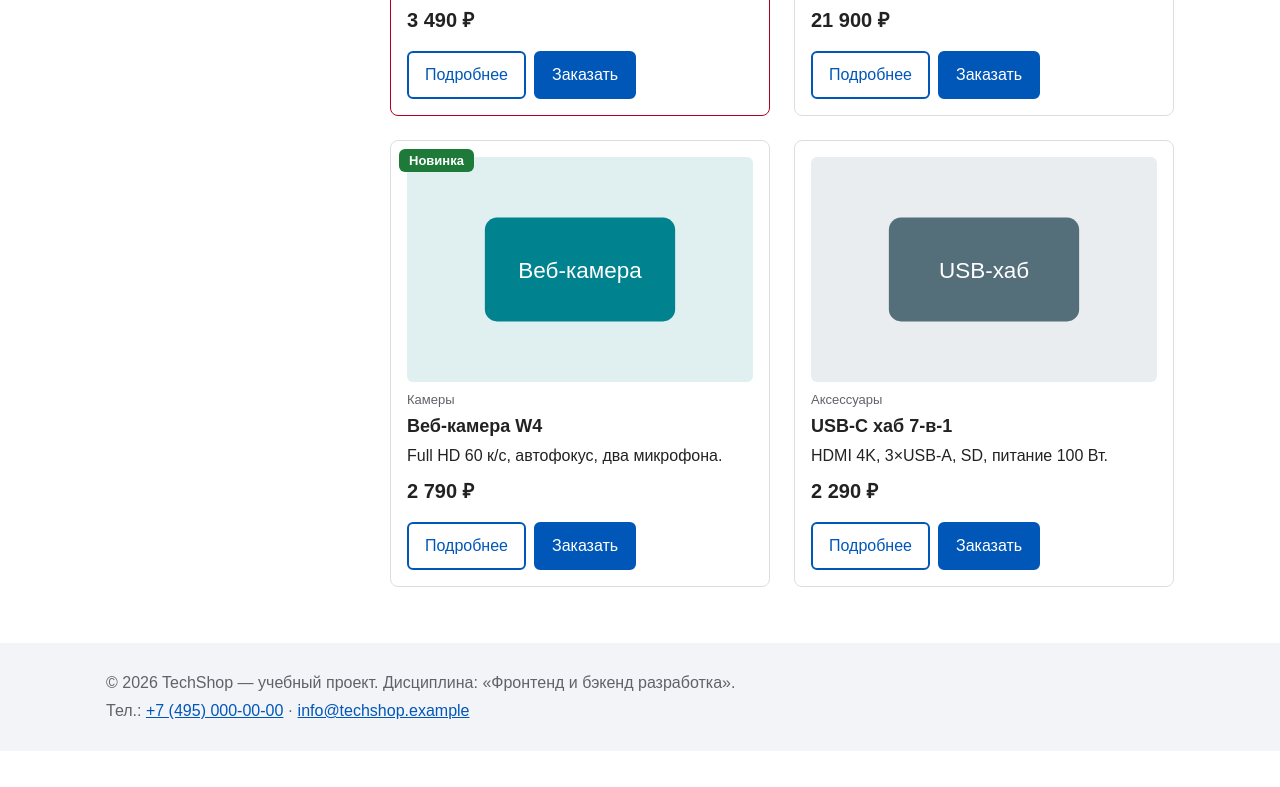
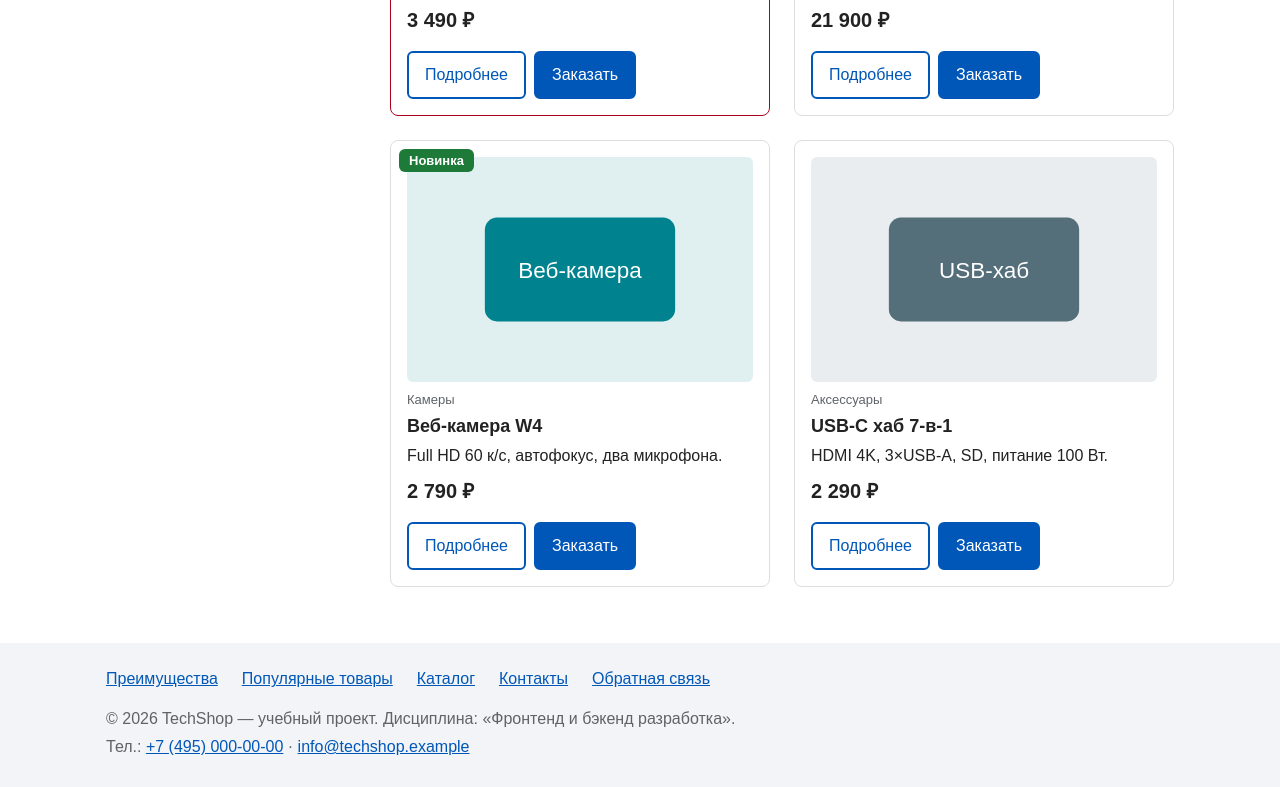
Before and after one commit to Sysoev973/FBR, a plain HTML site: page catalog.html in a window 1280 px wide. Shown: the part 1049-1836 px from the top of the page. Before the commit the page ends 1800 px from the top, so only its background shows below. Drawn offline with Linux system fonts and the light colour scheme.

Commit message:
fix: prepare HTML CSS project for submission

```diff
--- a/catalog.html
+++ b/catalog.html
@@ -142,6 +142,15 @@
 
   <footer class="site-footer" id="contacts">
     <div class="site-footer__inner">
+      <nav class="site-footer__nav" aria-label="Навигация в подвале">
+        <ul class="site-footer__list">
+          <li class="site-footer__item"><a class="site-footer__link" href="index.html#advantages">Преимущества</a></li>
+          <li class="site-footer__item"><a class="site-footer__link" href="index.html#popular">Популярные товары</a></li>
+          <li class="site-footer__item"><a class="site-footer__link" href="catalog.html">Каталог</a></li>
+          <li class="site-footer__item"><a class="site-footer__link" href="contacts.html">Контакты</a></li>
+          <li class="site-footer__item"><a class="site-footer__link" href="index.html#contacts">Обратная связь</a></li>
+        </ul>
+      </nav>
       <p class="site-footer__text">&copy; 2026 TechShop — учебный проект. Дисциплина: «Фронтенд и бэкенд разработка».</p>
       <p class="site-footer__text">Тел.: <a href="tel:+74950000000">+7 (495) 000-00-00</a> · <a href="mailto:info@techshop.example">info@techshop.example</a></p>
     </div>
--- a/css/style.css
+++ b/css/style.css
@@ -61,6 +61,9 @@ a:focus-visible, input:focus-visible, select:focus-visible, textarea:focus-visib
 /* ===== Подвал ===== */
 .site-footer { background: var(--color-bg-alt); margin-top: var(--space-xl); }
 .site-footer__text { margin: var(--space-xs) 0; color: var(--color-muted); }
+.site-footer__list { display: flex; flex-wrap: wrap; gap: var(--space-xs) var(--space-lg); margin: 0 0 var(--space-md); padding: 0; list-style: none; }
+.site-footer__link { color: var(--color-primary); }
+.site-footer__link:hover { text-decoration: none; }
 
 /* ===== Кнопка (блок button) ===== */
 .button { display: inline-block; padding: 10px var(--space-md); font: inherit; border: 2px solid var(--color-primary); border-radius: var(--radius-sm); text-decoration: none; cursor: pointer; transition: background-color .2s, color .2s; }
```
Also changed, not shown: contacts.html (+9 -0 lines), index.html (+9 -0 lines), order.html (+9 -0 lines), product.html (+9 -0 lines), 1 other file.
